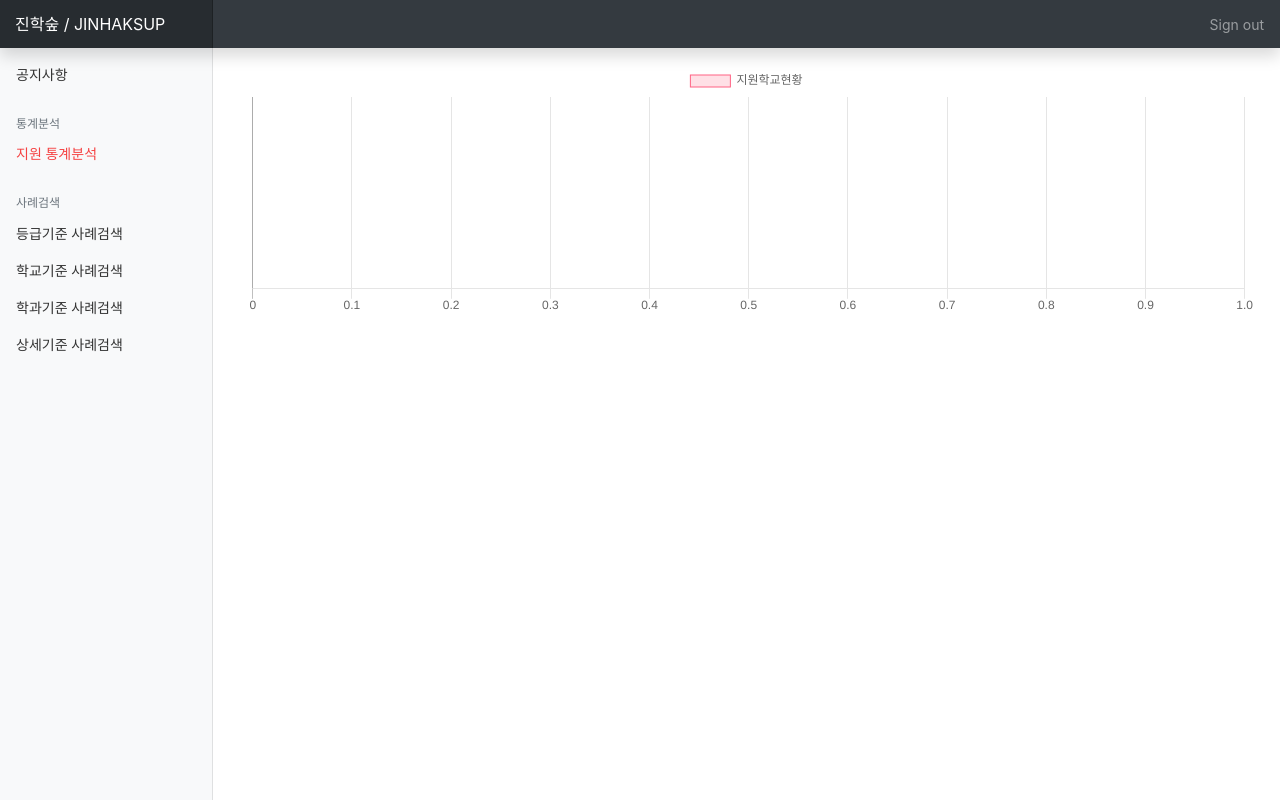
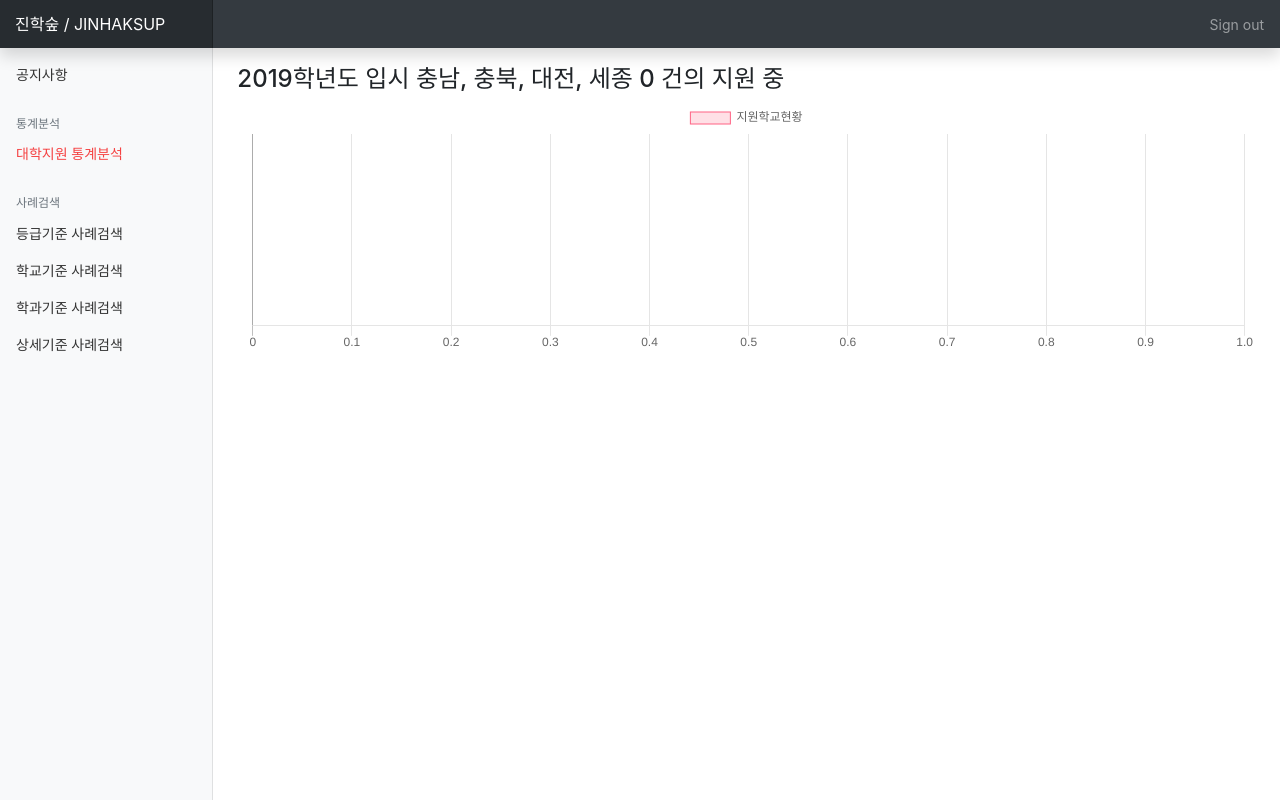
Before and after one commit to KYOUNGSOO-LEE/jhsup, a Django app: page /statistic/statistic1 in a window 1280 px wide. Run offline with Django 3.2, Linux system fonts and the light colour scheme; data that the repository does not hold is empty; some libraries are stand-ins or nearby versions.

Commit message:
19102002

```diff
--- a/statistic/templates/statistic/statistic1.html
+++ b/statistic/templates/statistic/statistic1.html
@@ -3,6 +3,7 @@
 
 {% block content %}
 
+<h4> 2019학년도 입시 충남, 충북, 대전, 세종 {{student_sum}} 건의 지원 중 </h4>
 <canvas id="myChart" width="400" height="100"></canvas>
 
 <script>
@@ -54,6 +55,5 @@ var myChart = new Chart(ctx, {
 </script>
 
 {% endblock content %}
-
 {% block footer %}
 {% endblock footer %}
--- a/statistic/views.py
+++ b/statistic/views.py
@@ -7,6 +7,7 @@ def statistic1(request):
     template = "statistic/statistic1.html"
 
     univ_name_qs = UnivName.objects.all()
+    student_sum = Student.objects.all().count()
     univ_freq_qs = Student.objects.values_list('univ_name')\
                        .annotate(univ_count=Count('univ_name'))\
                        .order_by('-univ_count')[:10]
@@ -19,6 +20,7 @@ def statistic1(request):
         univ_freq_list.append(univ[1])
 
     context = {
+        'student_sum': student_sum,
         'univ_name': univ_name_list,
         'univ_freq': univ_freq_list,
     }
--- a/templates/base.html
+++ b/templates/base.html
@@ -49,7 +49,7 @@
           <ul class="nav flex-column">
             <li class="nav-item">
               <a class="{% if url_name == 'statistic1'%}nav-link active{%else%}nav-link{% endif %}" href="{% url 'statistic1' %}">
-                지원 통계분석
+                대학지원 통계분석
               </a>
             </li>
           </ul>
```
